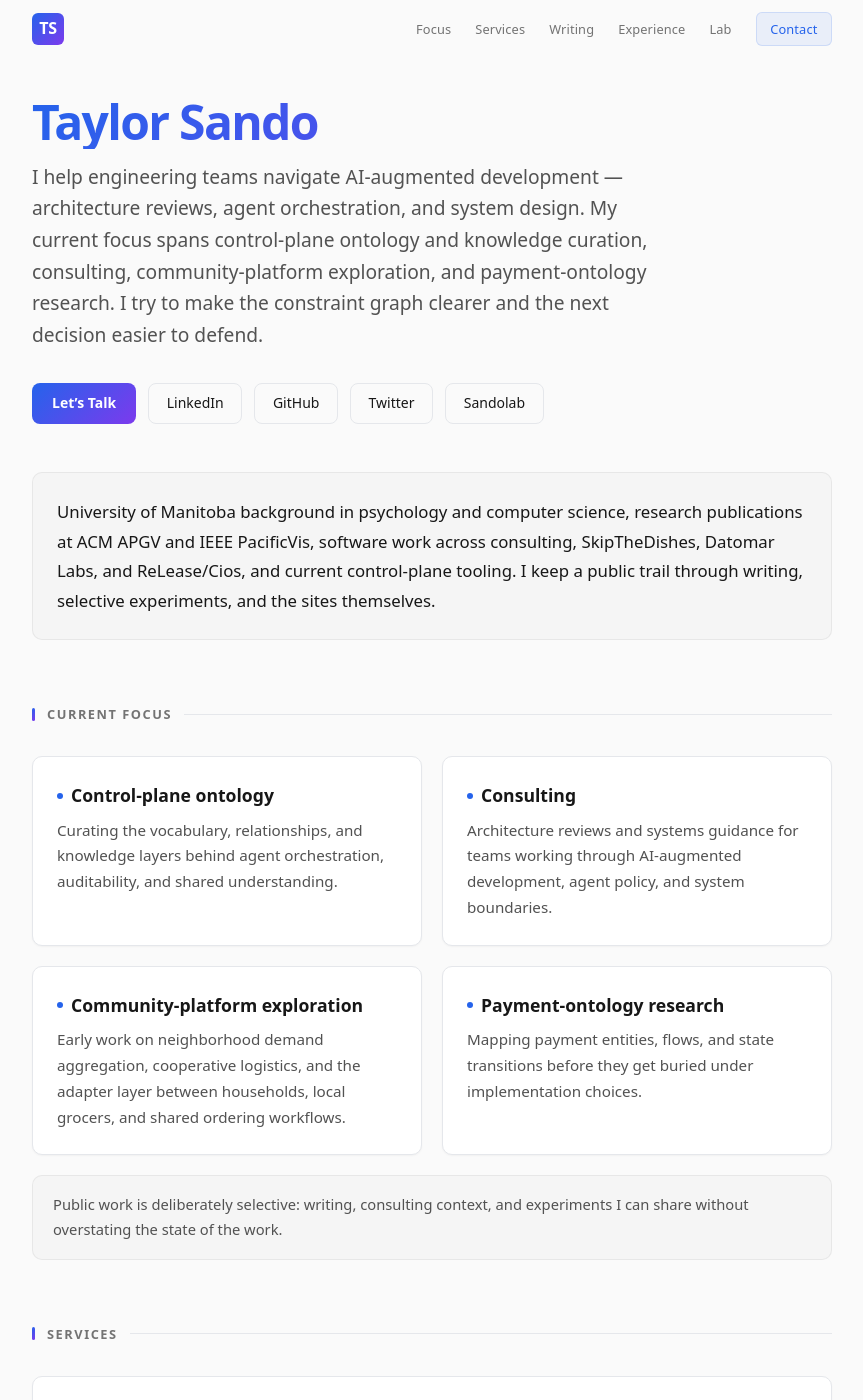
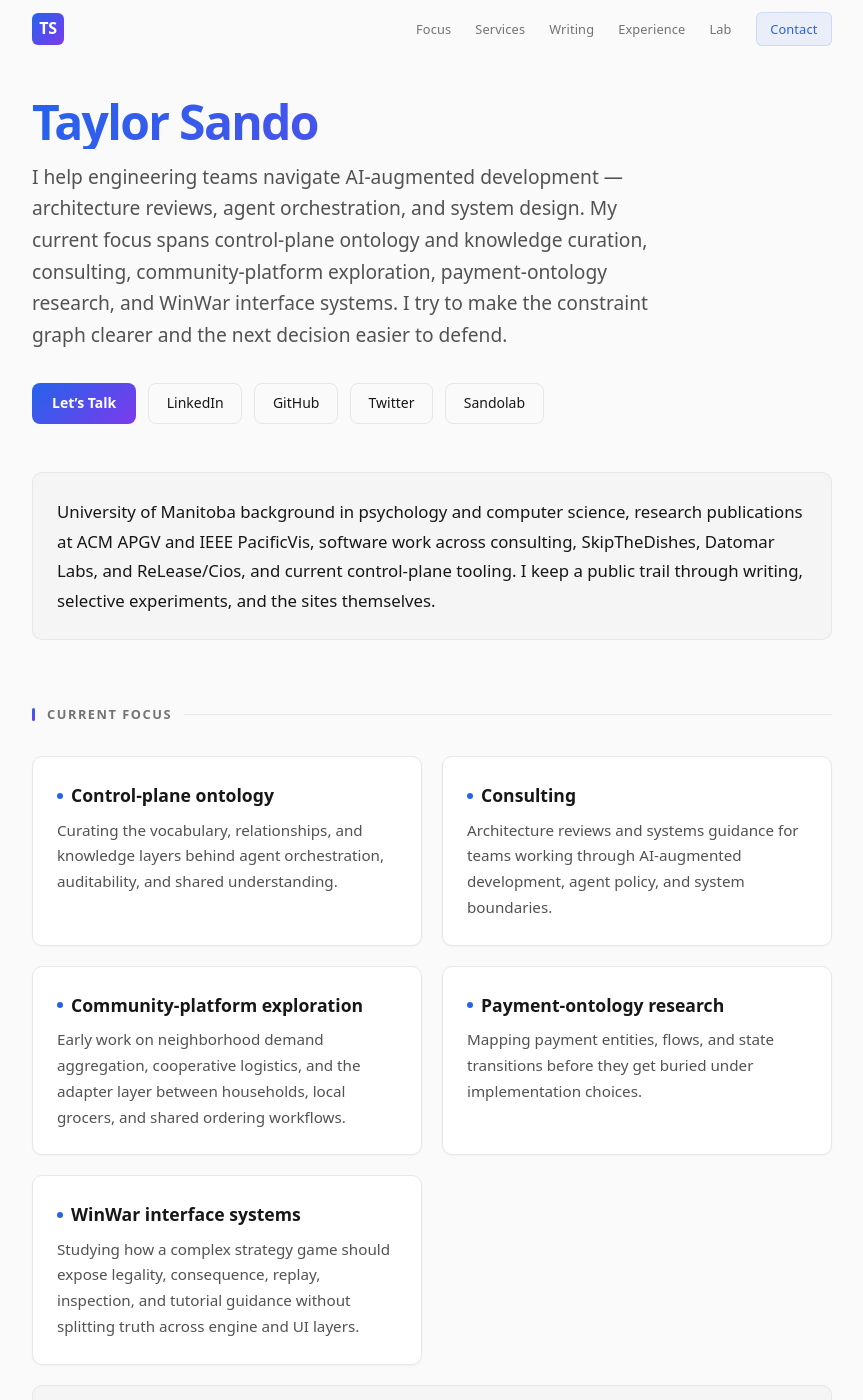
Before and after one commit to taylorSando/taylorSando.github.io, a Jekyll site: the page built from index.html, in a window 1280 px wide and 1400 px high. Shown: the whole window, without its empty margins (208-1071 px from the left). Built offline with Jekyll 4.4.1, drawn with Linux system fonts in a browser that asks for light colours; some of the changed text lies outside the part shown.

Commit message:
Refresh public site project inventory

```diff
--- a/css/landing.css
+++ b/css/landing.css
@@ -719,6 +719,11 @@ body {
   color: #a855f7;
   border: 1px solid rgba(168, 85, 247, 0.2);
 }
+.tag-rose {
+  background: rgba(244, 63, 94, 0.1);
+  color: #f43f5e;
+  border: 1px solid rgba(244, 63, 94, 0.2);
+}
 
 @media (prefers-color-scheme: dark) {
   .lab-card:hover {
--- a/index.html
+++ b/index.html
@@ -7,8 +7,9 @@ layout: landing
   <p class="positioning">I help engineering teams navigate AI-augmented development &mdash;
     architecture reviews, agent orchestration, and system design. My current
     focus spans control-plane ontology and knowledge curation, consulting,
-    community-platform exploration, and payment-ontology research. I try to
-    make the constraint graph clearer and the next decision easier to defend.</p>
+    community-platform exploration, payment-ontology research, and WinWar
+    interface systems. I try to make the constraint graph clearer and the next
+    decision easier to defend.</p>
 </header>
 
 <div class="links reveal">
@@ -48,6 +49,10 @@ layout: landing
   <div class="service-item reveal">
     <h3>Payment-ontology research</h3>
     <p>Mapping payment entities, flows, and state transitions before they get buried under implementation choices.</p>
+  </div>
+  <div class="service-item reveal">
+    <h3>WinWar interface systems</h3>
+    <p>Studying how a complex strategy game should expose legality, consequence, replay, inspection, and tutorial guidance without splitting truth across engine and UI layers.</p>
   </div>
 </div>
 <div class="focus-note reveal">
@@ -224,6 +229,12 @@ layout: landing
       Console: file activity tracking, agent routing, policy tooling, and
       operator surfaces.</p>
   </div>
+  <a href="https://winwar.sandolab.xyz" class="lab-card reveal">
+    <div class="lab-card-tag tag-rose">Game Systems</div>
+    <h3>WinWar</h3>
+    <p>Strategy-game research around engine semantics, browser projection,
+      replay, inspection, and guided onboarding for complex state.</p>
+  </a>
   <a href="https://hockeypedia.org" class="lab-card reveal">
     <div class="lab-card-tag tag-green">Sports Analytics</div>
     <h3>Hockeypedia</h3>
@@ -262,6 +273,10 @@ layout: landing
     <span>Attention tracking, overlay surfaces, and desktop experiments across sando-tracker, learning-overlay, and personal-usability</span>
   </div>
   <div class="research-item reveal">
+    <strong>WinWar interface research</strong>
+    <span>Legality, consequence, replay, inspection, and tutorialization for a complex strategy-game surface</span>
+  </div>
+  <div class="research-item reveal">
     <strong>Proof &amp; study tooling</strong>
     <span>QEDViz work on proof routes, study surfaces, and verification workflows</span>
   </div>
@@ -281,7 +296,8 @@ layout: landing
   <p>
     Current work is split across consulting, control-plane tooling,
     payment-ontology notes, community-platform exploration, and public
-    experiments including sandolab.xyz and hockeypedia.org.
+    experiments including sandolab.xyz, winwar.sandolab.xyz, and
+    hockeypedia.org.
   </p>
   <p>
     <a href="{{ "/about/" | prepend: site.baseurl }}" class="text-link">Read the full story &rarr;</a>
```
Also changed, not shown: about.md (+2 -2 lines).
